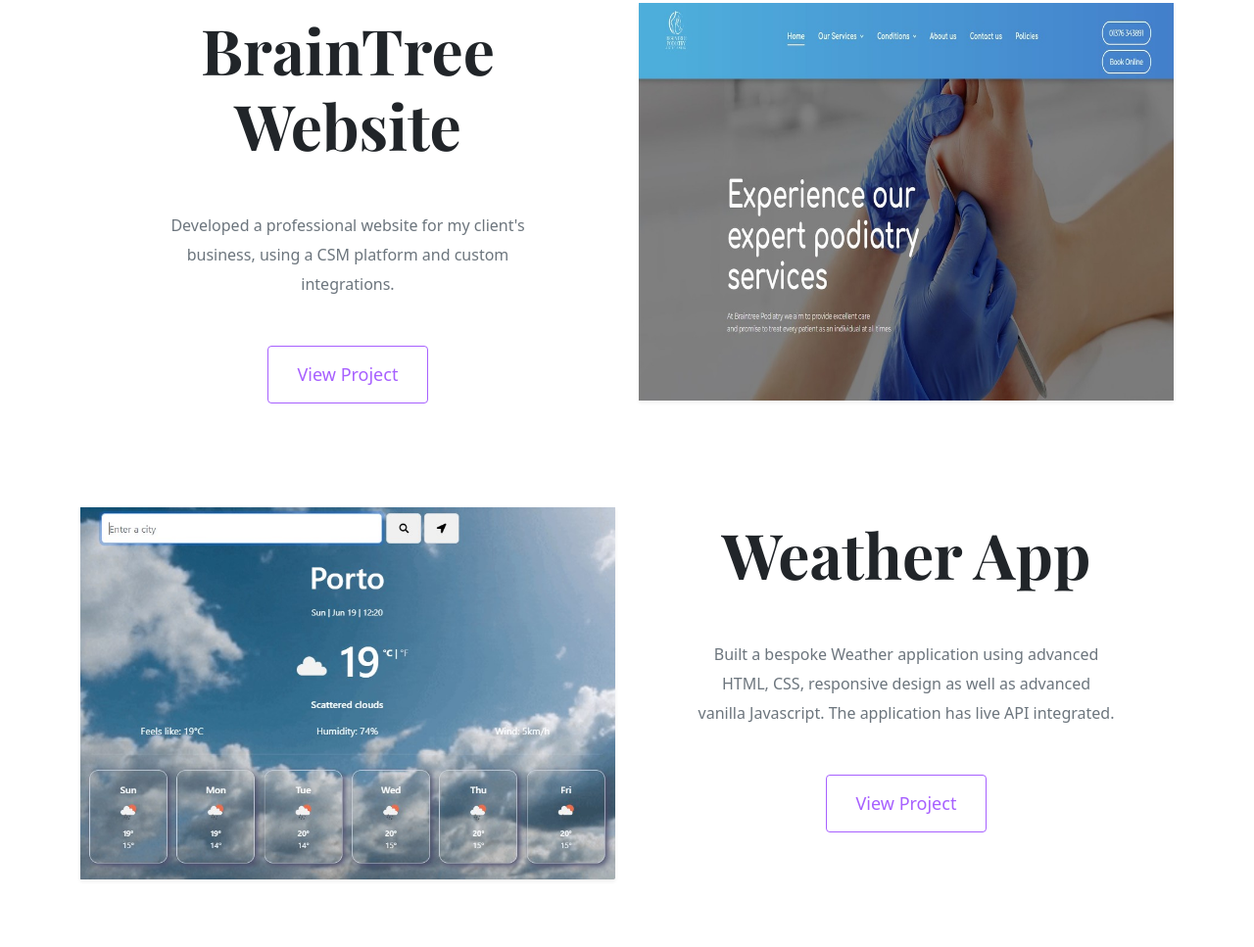
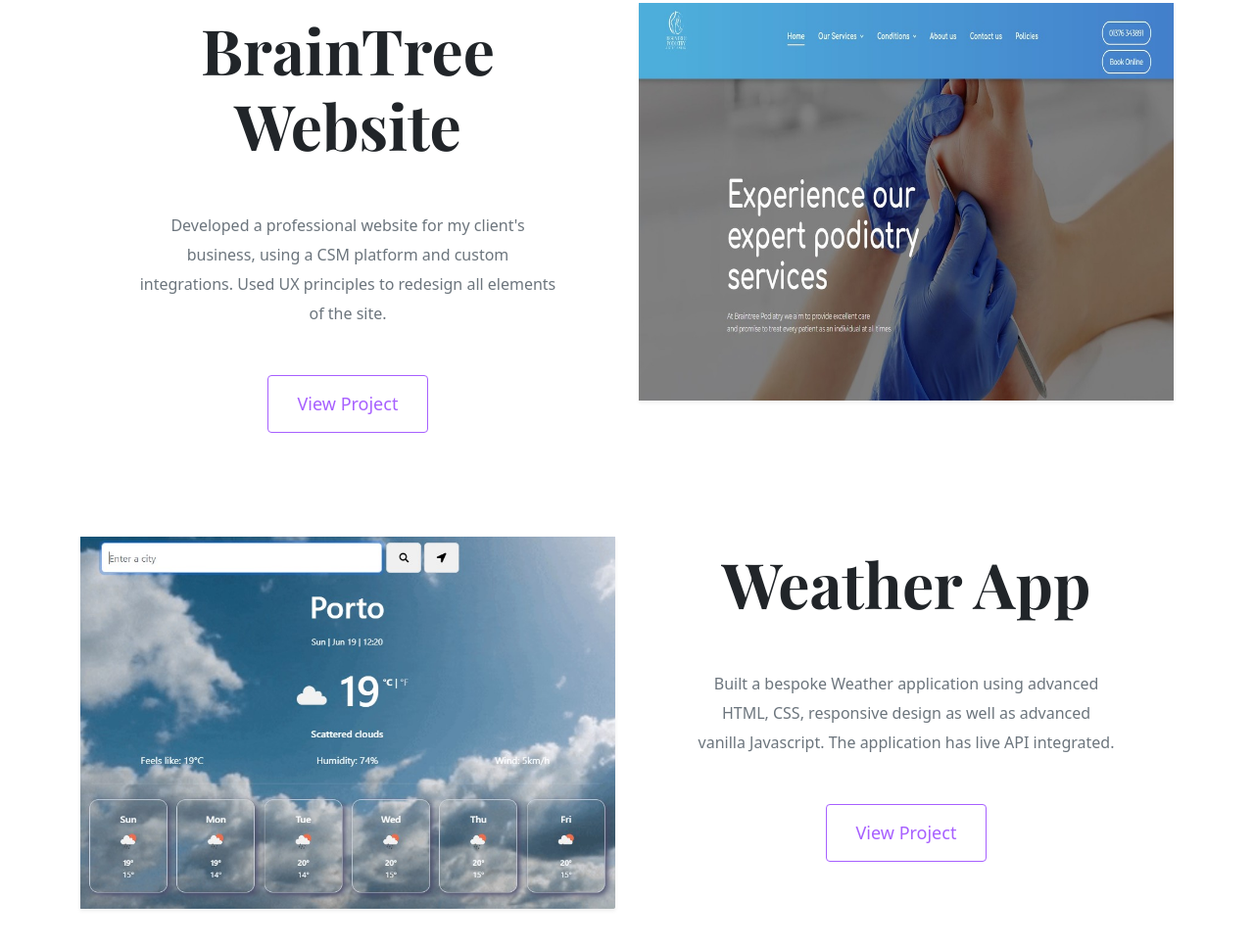
Before and after one commit to viki3612/Portfolio, a plain HTML site: page index.html in a window 1280 px wide. Shown: the part 1711-2678 px from the top of the page at 98% size. Drawn offline with nearby package versions, Linux system fonts and the light colour scheme.

Commit message:
Update index.html

```diff
--- a/index.html
+++ b/index.html
@@ -194,7 +194,7 @@ title="Github"/>
               <h2 class="mb-5">BrainTree Website</h2>
               <p class="mb-5 text-muted">
                 Developed a professional website for my client's business, using a
-              CSM platform and custom integrations.
+              CSM platform and custom integrations. Used UX principles to redesign all elements of the site.
               </p>
               <a
                 href="https://braintreepodiatry.com"
```
